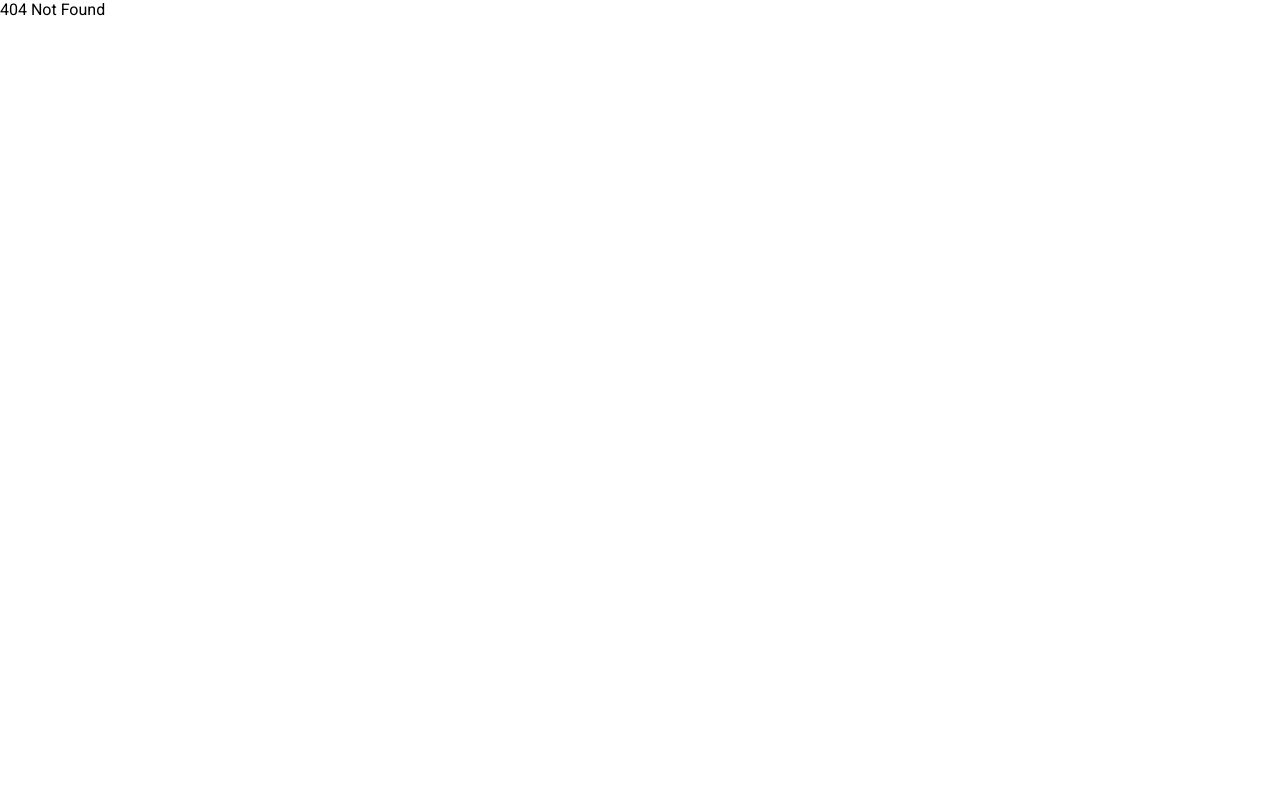
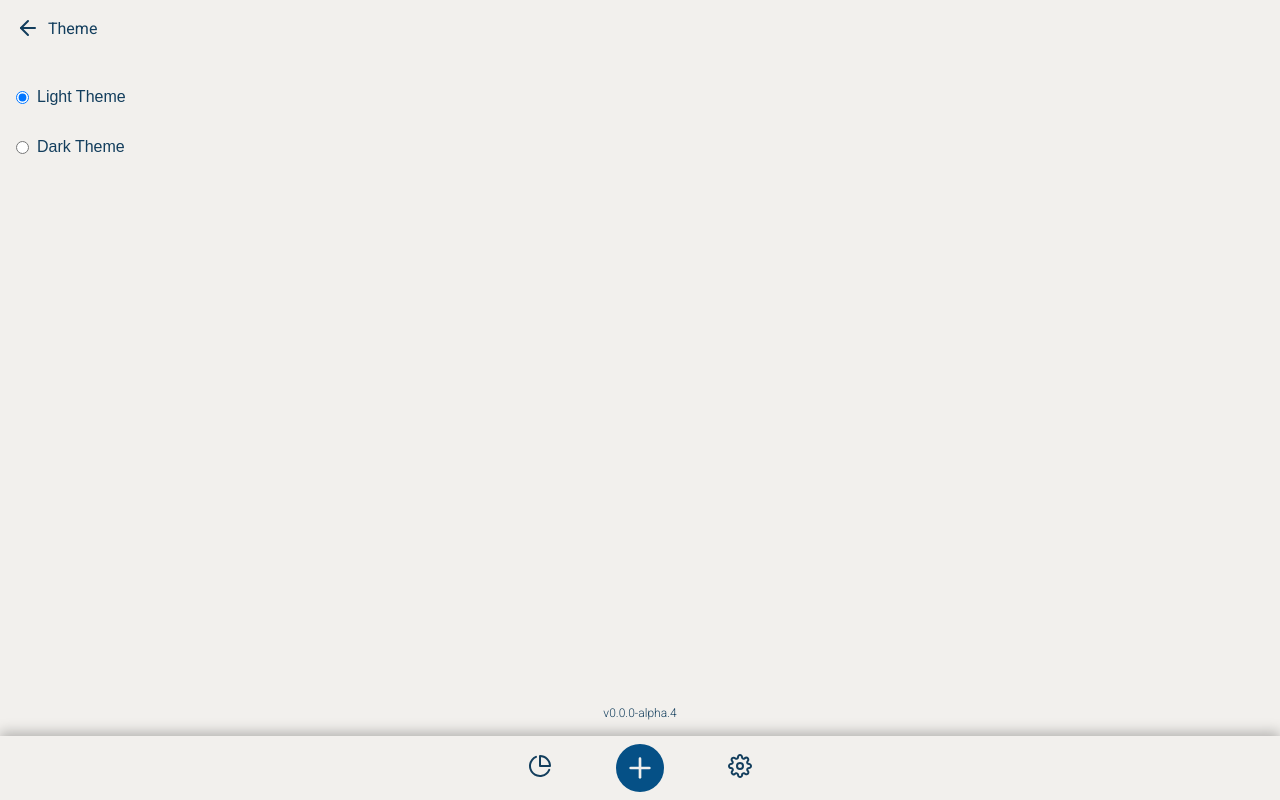
Before and after one commit to troy213/expense-tracker-v2, a React (Vite) app: page /theme in a window 1280 px wide. Before the commit this address had no page. Built offline with nearby package versions, Linux system fonts and the light colour scheme.

Commit message:
add theme&language page

```diff
--- a/package.json
+++ b/package.json
@@ -1,7 +1,7 @@
 {
   "name": "expense-tracker-v2",
   "private": true,
-  "version": "0.0.0-alpha.3",
+  "version": "0.0.0-alpha.4",
   "type": "module",
   "scripts": {
     "dev": "vite --open --port 3000",
--- a/src/App.tsx
+++ b/src/App.tsx
@@ -1,5 +1,5 @@
 import { Routes, Route } from 'react-router-dom'
-import { Categories, Dashboard, NotFound, Reports, Settings } from '@/pages'
+import { Categories, Dashboard, Language, NotFound, Reports, Settings, Theme } from '@/pages'
 
 const App = () => {
   return (
@@ -8,6 +8,8 @@ const App = () => {
       <Route path='/categories' element={<Categories />} />
       <Route path='/reports' element={<Reports />} />
       <Route path='/settings' element={<Settings />} />
+      <Route path='/theme' element={<Theme />} />
+      <Route path='/language' element={<Language />} />
 
       {/* 404 not found */}
       <Route path='*' element={<NotFound />} />
--- /dev/null
+++ b/src/pages/Settings/Language.tsx
@@ -0,0 +1,42 @@
+import { FlagIDSVg, FlagUKSvg } from "@/assets";
+import { Navbar, Toolbar } from "@/components";
+
+const Language = () => {
+  const appVersion = import.meta.env.APP_VERSION;
+
+  return (
+    <div className="settings">
+      <div className="flex-column gap-8 p-4">
+        <Navbar title="Theme" enableBackButton={true} />
+
+        <ul className="flex-column gap-8 py-4">
+          <li className="flex-space-between">
+            <button type="button" className="btn btn-clear">
+              <div className="flex-align-center gap-2">
+                <FlagUKSvg />
+                <span>English</span>
+              </div>
+            </button>
+            <span className="check-mark">✔</span>
+          </li>
+          <li>
+            <button type="button" className="btn btn-clear">
+              <div className="flex-align-center gap-2">
+                <FlagIDSVg />
+                <span>Indonesia</span>
+              </div>
+            </button>
+          </li>
+        </ul>
+      </div>
+      <div>
+        <div className="flex-justify-center">
+          <span className="text--light text--3 py-4">v{appVersion}</span>
+        </div>
+        <Toolbar />
+      </div>
+    </div>
+  );
+};
+
+export default Language;
--- /dev/null
+++ b/src/pages/Settings/Theme.tsx
@@ -0,0 +1,61 @@
+import { Navbar, Toolbar } from "@/components";
+import { ChangeEvent, useState } from "react";
+
+const Theme = () => {
+  const appVersion = import.meta.env.APP_VERSION;
+
+  const [selectedTheme, setSelectedTheme] = useState("light");
+
+  const OnThemeChange = (event: ChangeEvent<HTMLInputElement>) => {
+    setSelectedTheme(event.target.value);
+  };
+
+  return (
+    <div className="settings">
+      <div className="flex-column gap-8 p-4">
+        <Navbar title="Theme" enableBackButton={true} />
+
+        <ul className="flex-column gap-8 py-4">
+          <li>
+            <button type="button" className="btn btn-clear">
+              <div className="flex-align-center gap-2">
+                <input
+                  type="radio"
+                  id="light"
+                  name="theme"
+                  value="light"
+                  checked={selectedTheme === "light"}
+                  onChange={OnThemeChange}
+                />
+                <label htmlFor="light">Light Theme</label>
+              </div>
+            </button>
+          </li>
+          <li>
+            <button type="button" className="btn btn-clear">
+              <div className="flex-align-center gap-2">
+                <input
+                  type="radio"
+                  id="dark"
+                  name="theme"
+                  value="dark"
+                  checked={selectedTheme === "dark"}
+                  onChange={OnThemeChange}
+                />
+                <label htmlFor="dark">Dark Theme</label>
+              </div>
+            </button>
+          </li>
+        </ul>
+      </div>
+      <div>
+        <div className="flex-justify-center">
+          <span className="text--light text--3 py-4">v{appVersion}</span>
+        </div>
+        <Toolbar />
+      </div>
+    </div>
+  );
+};
+
+export default Theme;
--- a/src/pages/Settings/index.tsx
+++ b/src/pages/Settings/index.tsx
@@ -6,75 +6,78 @@ import {
   PaletteSvg,
   TrashSvg,
 } from '@/assets'
+import { Link } from "react-router-dom";
 import { Navbar, Toolbar } from '@/components'
 
 const Settings = () => {
   const appVersion = import.meta.env.APP_VERSION
 
   return (
-    <div className='settings'>
-      <div className='flex-column gap-8 p-4'>
-        <Navbar title='Settings' enableBackButton={true} />
+    <div className="settings">
+      <div className="flex-column gap-8 p-4">
+        <Navbar title="Settings" enableBackButton={true} />
 
-        <ul className='flex-column gap-8 py-4'>
+        <ul className="flex-column gap-8 py-4">
           <li>
-            <button type='button' className='btn btn-clear'>
-              <div className='flex-align-center gap-2'>
-                <CoinsSvg className='icon--stroke-primary' />
+            <button type="button" className="btn btn-clear">
+              <div className="flex-align-center gap-2">
+                <CoinsSvg className="icon--stroke-primary" />
                 <span>Category & Budget</span>
               </div>
             </button>
           </li>
           <li>
-            <button type='button' className='btn btn-clear'>
-              <div className='flex-align-center gap-2'>
-                <ImportSvg className='icon--stroke-primary' />
+            <button type="button" className="btn btn-clear">
+              <div className="flex-align-center gap-2">
+                <ImportSvg className="icon--stroke-primary" />
                 <span>Import Data (.xls)</span>
               </div>
             </button>
           </li>
           <li>
-            <button type='button' className='btn btn-clear'>
-              <div className='flex-align-center gap-2'>
-                <ExportSvg className='icon--stroke-primary' />
+            <button type="button" className="btn btn-clear">
+              <div className="flex-align-center gap-2">
+                <ExportSvg className="icon--stroke-primary" />
                 <span>Export Data (.xls)</span>
               </div>
             </button>
           </li>
           <li>
-            <button type='button' className='btn btn-clear'>
-              <div className='flex-align-center gap-2'>
-                <PaletteSvg className='icon--stroke-primary' />
-                <span>Theme</span>
-              </div>
-            </button>
+            <Link to="/theme">
+              <button type="button" className="btn btn-clear">
+                <div className="flex-align-center gap-2">
+                  <PaletteSvg className="icon--stroke-primary" />
+                  <span>Theme</span>
+                </div>
+              </button>
+            </Link>
           </li>
           <li>
-            <button type='button' className='btn btn-clear'>
-              <div className='flex-align-center gap-2'>
-                <GlobeSvg className='icon--stroke-primary' />
+            <button type="button" className="btn btn-clear">
+              <div className="flex-align-center gap-2">
+                <GlobeSvg className="icon--stroke-primary" />
                 <span>Language</span>
               </div>
             </button>
           </li>
-          <li className='mt-6'>
-            <button type='button' className='btn btn-clear'>
-              <div className='flex-align-center gap-2'>
-                <TrashSvg className='icon--stroke-danger' />
-                <span className='text--color-danger'>Delete Data</span>
+          <li className="mt-6">
+            <button type="button" className="btn btn-clear">
+              <div className="flex-align-center gap-2">
+                <TrashSvg className="icon--stroke-danger" />
+                <span className="text--color-danger">Delete Data</span>
               </div>
             </button>
           </li>
         </ul>
       </div>
       <div>
-        <div className='flex-justify-center'>
-          <span className='text--light text--3 py-4'>v{appVersion}</span>
+        <div className="flex-justify-center">
+          <span className="text--light text--3 py-4">v{appVersion}</span>
         </div>
         <Toolbar />
       </div>
     </div>
-  )
+  );
 }
 
 export default Settings
--- a/src/pages/index.ts
+++ b/src/pages/index.ts
@@ -3,5 +3,7 @@ import Dashboard from './Dashboard'
 import NotFound from './404'
 import Reports from './Reports'
 import Settings from './Settings'
+import Theme from './Settings/Theme'
+import Language from './Settings/Language'
 
-export { Categories, Dashboard, NotFound, Reports, Settings }
+export { Categories, Dashboard, NotFound, Reports, Settings, Theme, Language }
```
Also changed, not shown: 1 other file (tests, documents, lock files or other folders).
